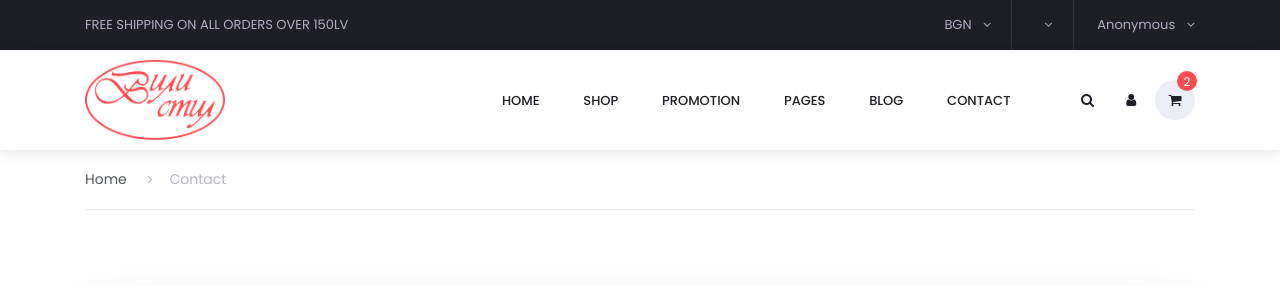
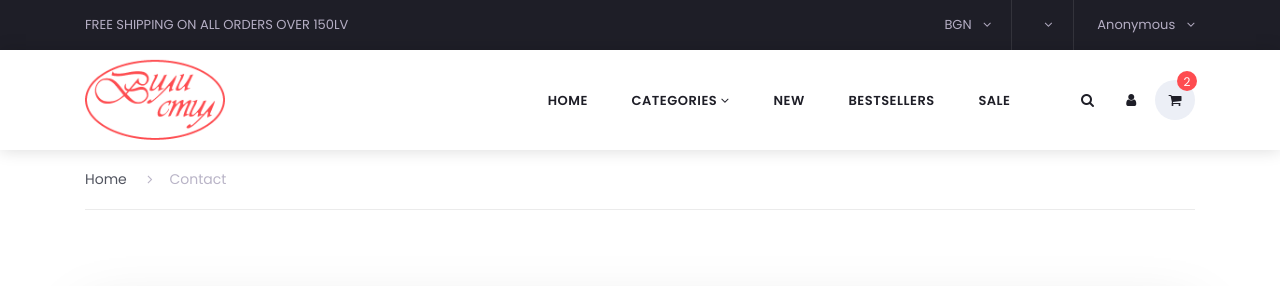
Before and after one commit to nikolay-dimitrov256/vs-fashion-shop, a Django app: page /contact/ in a window 1280 px wide. Shown: the top 286 px of the page. Run offline with Django 5.2, Linux system fonts and the light colour scheme; some libraries are stand-ins or nearby versions.

Commit message:
feat: Made the top navigation in the header

```diff
--- /dev/null
+++ b/fashionShop/static/styles/header_styles.css
@@ -0,0 +1,35 @@
+.navbar_menu li a {
+    font-weight: 600;
+    letter-spacing: 0.5px;
+}
+
+.navbar_menu > li {
+    position: relative;
+}
+
+.dropdown {
+    padding-inline-start: 0;
+    unicode-bidi: unset;
+    text-align: center;
+    display: block;
+    position: absolute;
+    top: -200vh;
+    opacity: 0;
+    background-color: #fff;
+    /* transition: all 0.3s ease-in-out; */
+}
+
+.dropdown.show {
+    top: calc(100% + 1.1rem);
+    opacity: 1;
+}
+
+.dropdown li {
+    display: block;
+    border-top: 1px solid #ccc;
+
+}
+
+.dropdown li a {
+    padding-block: 0.8em;
+}
--- a/fashionShop/static/styles/single_styles.css
+++ b/fashionShop/static/styles/single_styles.css
@@ -124,7 +124,7 @@ p::selection
 {
 	background: #fde0db;
 }
-h1{font-size: 72px;}
+h1{font-size: 36px;}
 h2{font-size: 36px;}
 h3{font-size: 28px;}
 h4{font-size: 24px;}
--- a/fashionShop/templates/common/base.html
+++ b/fashionShop/templates/common/base.html
@@ -34,6 +34,7 @@
 {% endblock %}
 
 <link rel="stylesheet" type="text/css" href="{% static 'styles/custom_styles.css' %}">
+<link rel="stylesheet" type="text/css" href="{% static 'styles/header_styles.css' %}">
 </head>
 
 <body>
@@ -50,8 +51,8 @@
 </div>
 
 <script src="{% static 'js/jquery-3.2.1.min.js' %}"></script>
-<script src="{% static 'styles/bootstrap4/popper.js' %}"></script>
-<script src="{% static 'styles/bootstrap4/bootstrap.min.js' %}"></script>
+<!--<script src="{% static 'styles/bootstrap4/popper.js' %}"></script>-->
+<!--<script src="{% static 'styles/bootstrap4/bootstrap.min.js' %}"></script>-->
 <script src="{% static 'plugins/Isotope/isotope.pkgd.min.js' %}"></script>
 <script src="{% static 'plugins/OwlCarousel2-2.2.1/owl.carousel.js' %}"></script>
 <script src="{% static 'plugins/easing/easing.js' %}"></script>
--- a/fashionShop/templates/common/header.html
+++ b/fashionShop/templates/common/header.html
@@ -79,16 +79,36 @@
 			<div class="row">
 				<div class="col-lg-12 text-right">
 					<div class="logo_container">
-						<a href="#"><img src="{% static 'images/logo.png' %}" alt="logo"></span></a>
+						<a href="{% url 'home' %}"><img src="{% static 'images/logo.png' %}" alt="logo"></span></a>
 					</div>
 					<nav class="navbar">
 						<ul class="navbar_menu">
-							<li><a href="#">home</a></li>
-							<li><a href="#">shop</a></li>
-							<li><a href="#">promotion</a></li>
-							<li><a href="#">pages</a></li>
-							<li><a href="#">blog</a></li>
-							<li><a href="contact.html">contact</a></li>
+							<li><a href="{% url 'home' %}">{% trans 'home' %}</a></li>
+							<li class="has-dropdown">
+								<a href="#" data-toggle="dropdown"
+								   onclick="document.querySelector('.dropdown').classList.toggle('show');"
+								>
+									{% trans 'categories' %} <i class="fa fa-angle-down"></i>
+								</a>
+								<ul class="dropdown">
+									<li><a href="#">{% trans 'pants' %}</a></li>
+									<li><a href="#">{% trans 'skirts' %}</a></li>
+									<li><a href="#">{% trans 'dresses' %}</a></li>
+									<li><a href="#">{% trans 'shirts' %}</a></li>
+									<li><a href="#">{% trans 'blouses' %}</a></li>
+									<li><a href="#">{% trans 'blazers' %}</a></li>
+									<li><a href="#">{% trans 'suits' %}</a></li>
+									<li><a href="#">{% trans 'jackets' %}</a></li>
+									<li><a href="#">{% trans 'vests' %}</a></li>
+									<li><a href="#">{% trans 'tunics' %}</a></li>
+									<li><a href="#">{% trans 'coats' %}</a></li>
+								</ul>
+							</li>
+							<li><a href="#">{% trans 'new' %}</a></li>
+							<li><a href="#">{% trans 'bestsellers' %}</a></li>
+							<li><a href="#">{% trans 'sale' %}</a></li>
+<!--							<li><a href="#">{% trans 'our shops' %}</a></li>-->
+<!--							<li><a href="#">{% trans 'contacts' %}</a></li>-->
 						</ul>
 						<ul class="navbar_user">
 							<li><a href="#"><i class="fa fa-search" aria-hidden="true"></i></a></li>
@@ -118,14 +138,12 @@
 		<ul class="menu_top_nav">
 			<li class="menu_item has-children">
 				<a href="#">
-					usd
+					{{ request.session.currency|default:'bgn' }}
 					<i class="fa fa-angle-down"></i>
 				</a>
 				<ul class="menu_selection">
-					<li><a href="#">cad</a></li>
-					<li><a href="#">aud</a></li>
-					<li><a href="#">eur</a></li>
-					<li><a href="#">gbp</a></li>
+					<li><a href="#" onclick="changeCurrency('BGN')">bgn</a></li>
+					<li><a href="#" onclick="changeCurrency('EUR')">eur</a></li>
 				</ul>
 			</li>
 			<li class="menu_item has-children">
@@ -163,12 +181,12 @@
 				{% endif %}
 				</ul>
 			</li>
-			<li class="menu_item"><a href="#">home</a></li>
-			<li class="menu_item"><a href="#">shop</a></li>
-			<li class="menu_item"><a href="#">promotion</a></li>
-			<li class="menu_item"><a href="#">pages</a></li>
-			<li class="menu_item"><a href="#">blog</a></li>
-			<li class="menu_item"><a href="#">contact</a></li>
+			<li class="menu_item"><a href="{% url 'home' %}">{% trans 'home' %}</a></li>
+			<li class="menu_item"><a href="#">{% trans 'new' %}</a></li>
+			<li class="menu_item"><a href="#">{% trans 'categories' %}</a></li>
+			<li class="menu_item"><a href="#">{% trans 'sale' %}</a></li>
+			<li class="menu_item"><a href="#">{% trans 'our shops' %}</a></li>
+			<li class="menu_item"><a href="#">{% trans 'contacts' %}</a></li>
 		</ul>
 	</div>
 </div>
--- a/fashionShop/templates/items/single.html
+++ b/fashionShop/templates/items/single.html
@@ -66,7 +66,7 @@
         <div class="col-lg-5">
             <div class="product_details">
                 <div class="product_details_title">
-                    <h2>{{ object.name }}</h2>
+                    <h1>{{ object.name }}</h1>
                     <p># {{ object.item_number }}</p>
 <!--                    <p>{{ object.description }}</p>-->
                     {% if object.description and object.description|length > 1 %}
```
Also changed, not shown: fashionShop/caller.py (added, +9 -0 lines), fashionShop/locale/bg/LC_MESSAGES/django.po.
